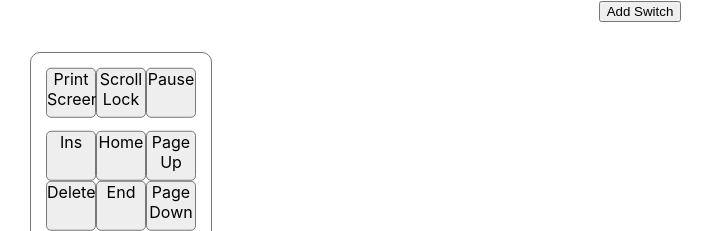
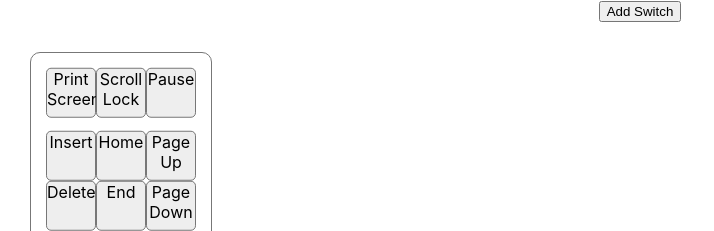
Before and after one commit to SinjinJang/mechanical-keyboard-layout-editor, a React (Create React App) app: page / in a window 1280 px wide. Shown: the top 231 px of the page, without its empty margins (0-714 px from the left). Built offline with nearby package versions, Linux system fonts and the light colour scheme.

Commit message:
Ins 키 라벨을 Insert 로 변경

```diff
--- a/src/App.js
+++ b/src/App.js
@@ -44,7 +44,7 @@ class KeyPlate extends React.Component {
         { 'key': 'Scroll Lock', 'x': 1, 'y': 0, 'w': 1, 'h': 1 },
         { 'key': 'Pause', 'x': 2, 'y': 0, 'w': 1, 'h': 1 },
 
-        { 'key': 'Ins', 'x': 0, 'y': 1.25, 'w': 1, 'h': 1 },
+        { 'key': 'Insert', 'x': 0, 'y': 1.25, 'w': 1, 'h': 1 },
         { 'key': 'Home', 'x': 1, 'y': 1.25, 'w': 1, 'h': 1 },
         { 'key': 'Page Up', 'x': 2, 'y': 1.25, 'w': 1, 'h': 1 },
 
```
